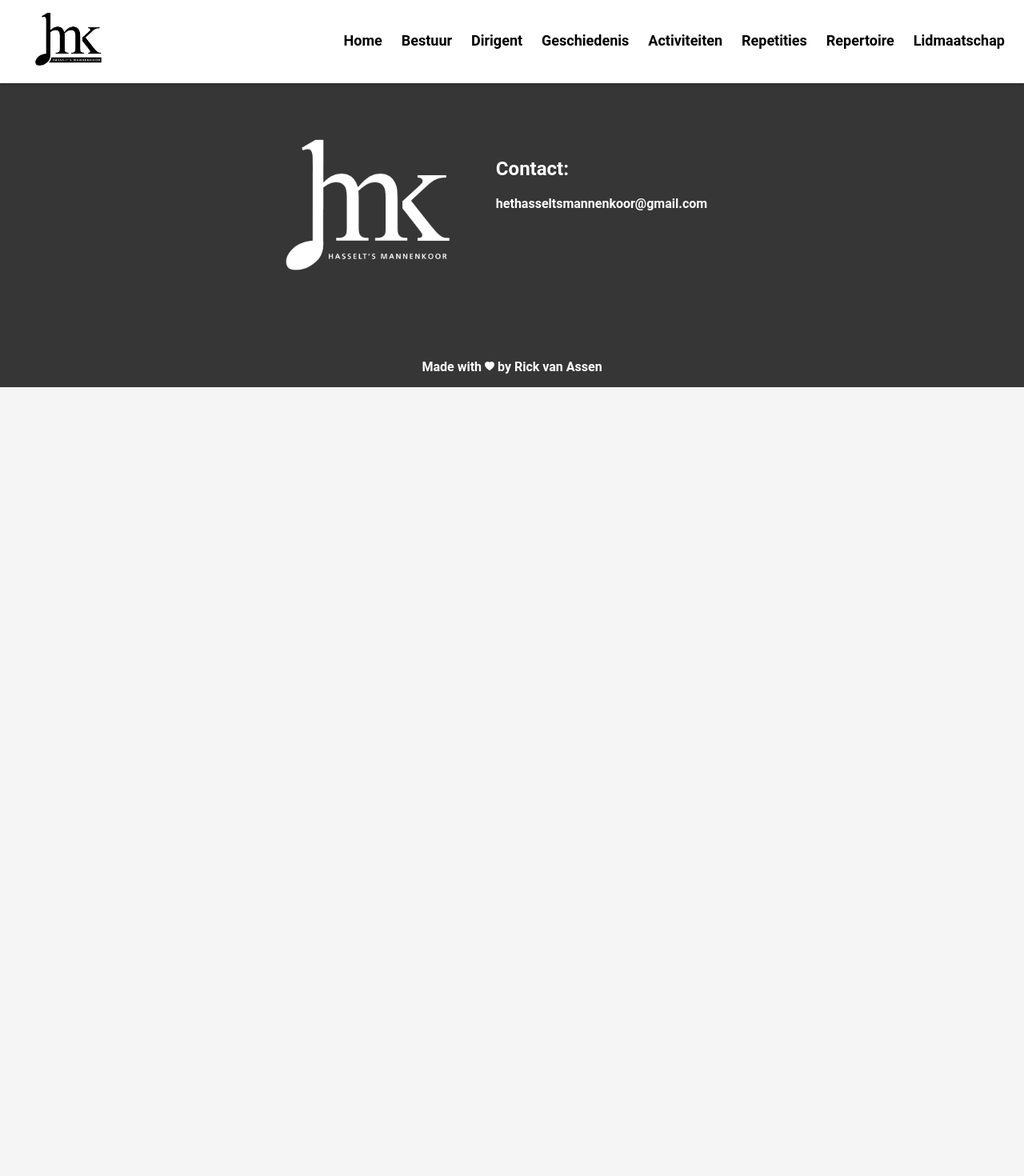
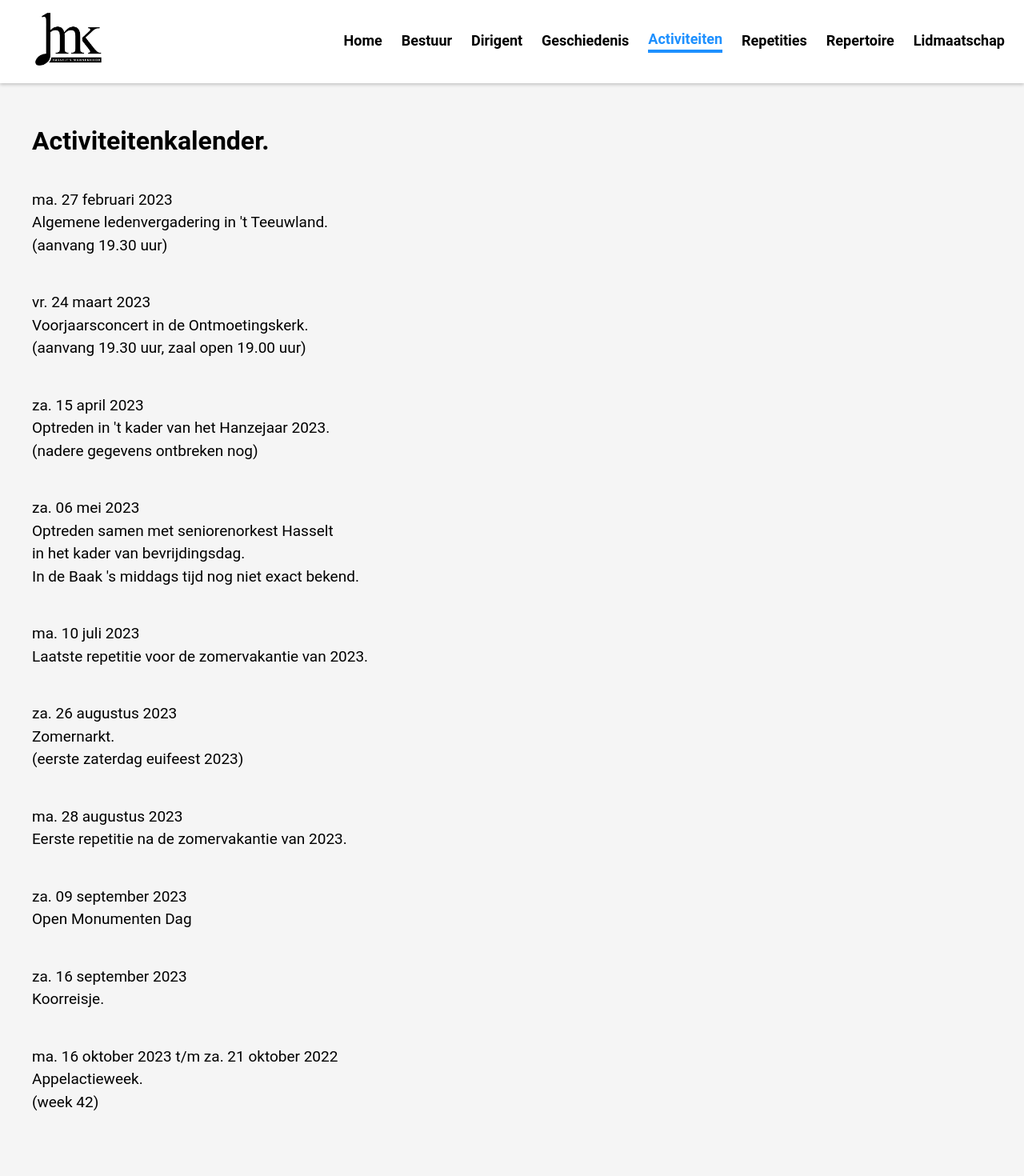
Before and after one commit to Rick-VA/mannenkoor-hasselt, a Vue app: page /activiteiten in a window 1280 px wide. Shown: the top 1470 px of the page at 80% size. Before the commit the page ends 800 px from the top, so only its background shows below. Built offline with nearby package versions, Linux system fonts and the light colour scheme.

Commit message:
activity page

```diff
--- a/src/router/index.js
+++ b/src/router/index.js
@@ -3,6 +3,7 @@ import HomeView from '../views/HomeView.vue'
 import BestuurView from '../views/BestuurView.vue'
 import DirigentView from '../views/DirigentView.vue'
 import GeschiedenisView from '../views/GeschiedenisView.vue'
+import ActiviteitenView from '../views/ActivityView.vue'
 
 const router = createRouter({
   history: createWebHistory(import.meta.env.BASE_URL),
@@ -26,7 +27,12 @@ const router = createRouter({
       path: '/geschiedenis',
       name: 'geschiedenis',
       component: GeschiedenisView
-    }
+    },
+    {
+      path: '/activiteiten',
+      name: 'activiteiten',
+      component: ActiviteitenView
+    },
   ],
   linkExactActiveClass: 'activeLink',
 })
--- /dev/null
+++ b/src/views/ActivityView.vue
@@ -0,0 +1,98 @@
+<template>
+
+  <div class="bestuur-header">
+    <h1><b>Activiteitenkalender.</b></h1>
+  </div>
+  <div class="bestuur-text">
+    <p>
+      ma. 27 februari 2023
+      <br>
+      Algemene ledenvergadering in 't Teeuwland.
+      <br>
+      (aanvang 19.30 uur)
+    </p>
+    <p>
+      vr. 24 maart 2023
+      <br>
+      Voorjaarsconcert in de Ontmoetingskerk.
+      <br>
+      (aanvang 19.30 uur, zaal open 19.00 uur)
+    </p>
+    <p>
+      za. 15 april 2023
+      <br>
+      Optreden in 't kader van het Hanzejaar 2023.
+      <br>
+      (nadere gegevens ontbreken nog)
+    </p>
+    <p>
+      za. 06 mei 2023
+      <br>
+      Optreden samen met seniorenorkest Hasselt
+      <br>
+      in het kader van bevrijdingsdag.
+      <br>
+      In de Baak 's middags tijd nog niet exact bekend.
+    </p>
+    <p>
+      ma. 10 juli 2023
+      <br>
+      Laatste repetitie voor de zomervakantie van 2023.
+    </p>
+    <p>
+      za. 26 augustus 2023
+      <br>
+      Zomernarkt.
+      <br>
+      (eerste zaterdag euifeest 2023)
+    </p>
+    <p>
+      ma. 28 augustus 2023
+      <br>
+      Eerste repetitie na de zomervakantie van 2023.
+    </p>
+    <p>
+      za. 09 september 2023
+      <br>
+      Open Monumenten Dag
+    </p>
+    <p>
+      za. 16 september 2023
+      <br>
+      Koorreisje.
+    </p>
+    <p>
+      ma. 16 oktober 2023 t/m za. 21 oktober 2022
+      <br>
+      Appelactieweek.
+      <br>
+      (week 42)
+    </p>
+  </div>
+
+
+</template>
+
+<script>
+
+</script>
+
+<style scoped>
+.bestuur-header {
+  display: flex;
+  justify-content: flex-start;
+  padding-left: 2.5rem;
+  padding-top: 2rem;
+}
+
+.bestuur-text {
+  padding-left: 2.5rem;
+  padding-bottom: 5rem;
+  font-size: 19px;
+}
+
+.bestuur-text p {
+  line-height: 1.5;
+  padding-bottom: 1.5rem;
+}
+</style>
```
